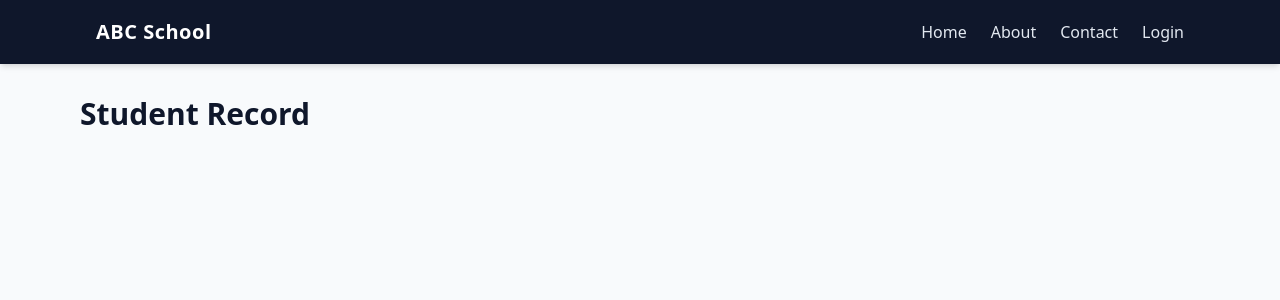
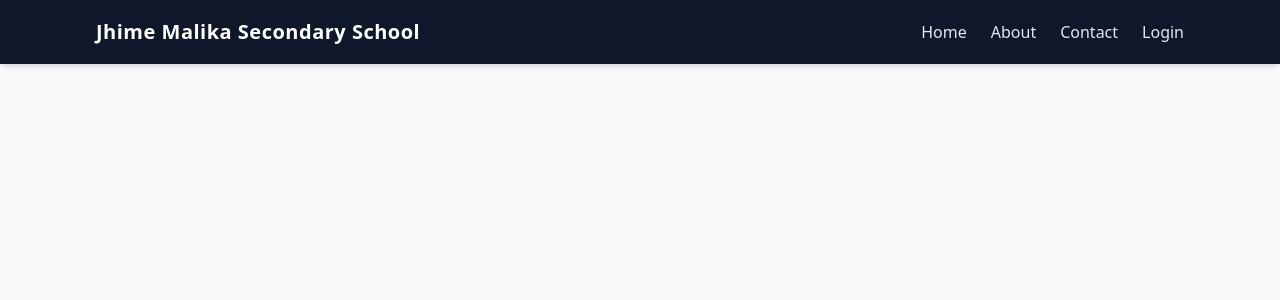
Before and after one commit to Krishna206204/a, a Django app: page / in a window 1280 px wide. Shown: the top 300 px of the page. Run offline with Django 5.2, Linux system fonts and the light colour scheme; some libraries are stand-ins or nearby versions.

Commit message:
make more functional

```diff
--- a/academics/views.py
+++ b/academics/views.py
@@ -185,8 +185,8 @@ def report_card(request, student_id, exam_name):
         remarks = "Needs Improvement"
 
     context = {
-        "school_name": "XYZ School",
-        "school_address": "Chitwan, Nepal",
+        "school_name": "Jhime Malika Secondary School",
+        "school_address": "K.i singh 04, Doti",
         "report_title": "Report Card",
         "academic_session": "2026",
         "student": student,
@@ -204,7 +204,7 @@ def report_card(request, student_id, exam_name):
             if student.classroom.teacher
             else "Class Teacher"
         ),
-        "principal_name": "Prateek",
+        "principal_name": "Nar Bahadur Karki",
     }
 
     return render(request, "academics/report_card.html", context)
--- a/accounts/templates/accounts/home.html
+++ b/accounts/templates/accounts/home.html
@@ -5,7 +5,7 @@ Home
 {% endblock title %}
 
 {% block content %}
-<h2 class="text-3xl font-semibold mb-6">Student Record</h2>
+
 
 
 {% endblock content %}
--- a/students/views.py
+++ b/students/views.py
@@ -294,7 +294,7 @@ def student_report_card(request, student_id, exam_name=None):
         "grade": grade,
         "result": result,
         "remarks": remarks,
-        "school_name": "Jhime Malika ",
+        "school_name": "Jhime Malika Secondary School ",
         "school_address": "K.i singh 04, doti",
         "report_title": "Report Card",
         "academic_session": "2026",
--- a/templates/dashnav.html
+++ b/templates/dashnav.html
@@ -2,8 +2,8 @@
     <div class="max-w-6xl mx-auto px-4 sm:px-6 lg:px-8">
         <div class="flex items-center justify-between h-16">
             <div class="flex items-center">
-                <a href="/" class="text-xl font-semibold tracking-wide text-white">
-                   ABC School
+                <a href="{% url 'home' %}" class="text-xl font-semibold tracking-wide text-white">
+                   Jhime Malika Secondary School
                 </a>
             </div>
 
```
Also changed, not shown: db.sqlite3.
